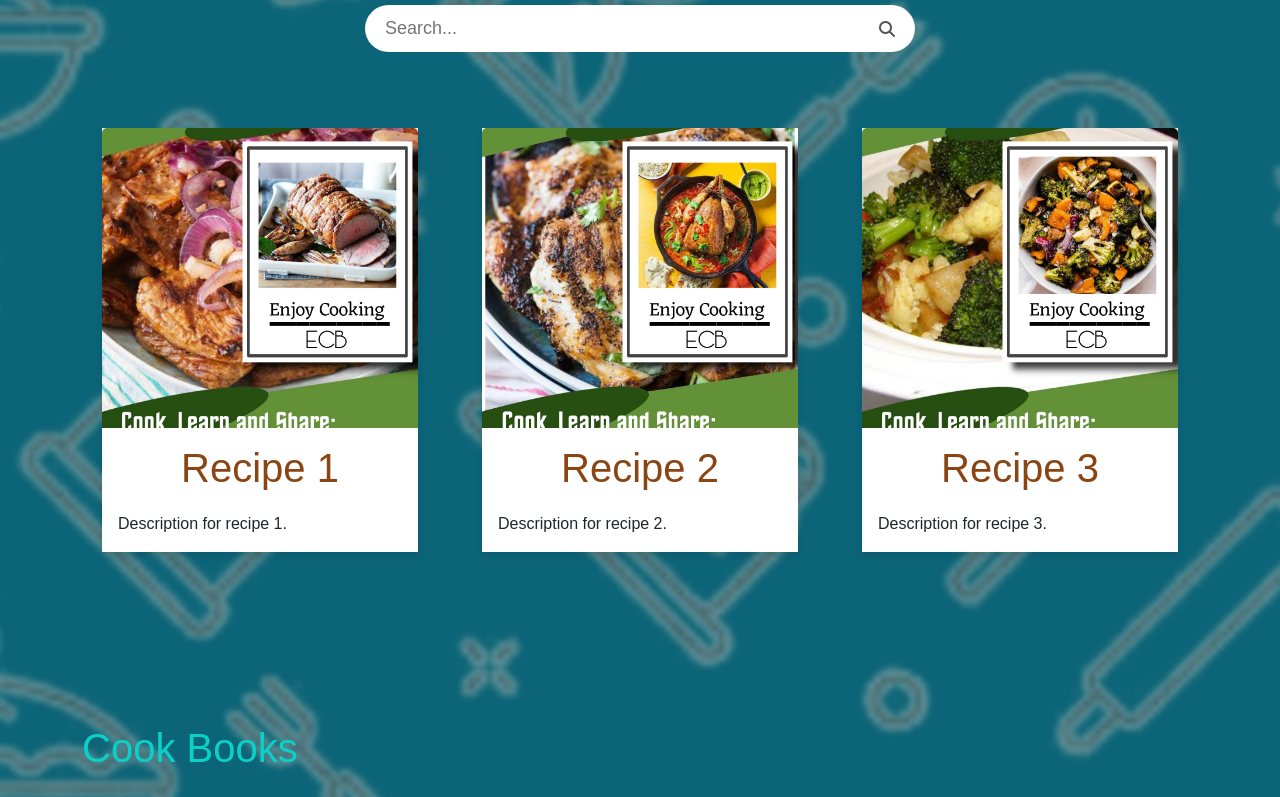
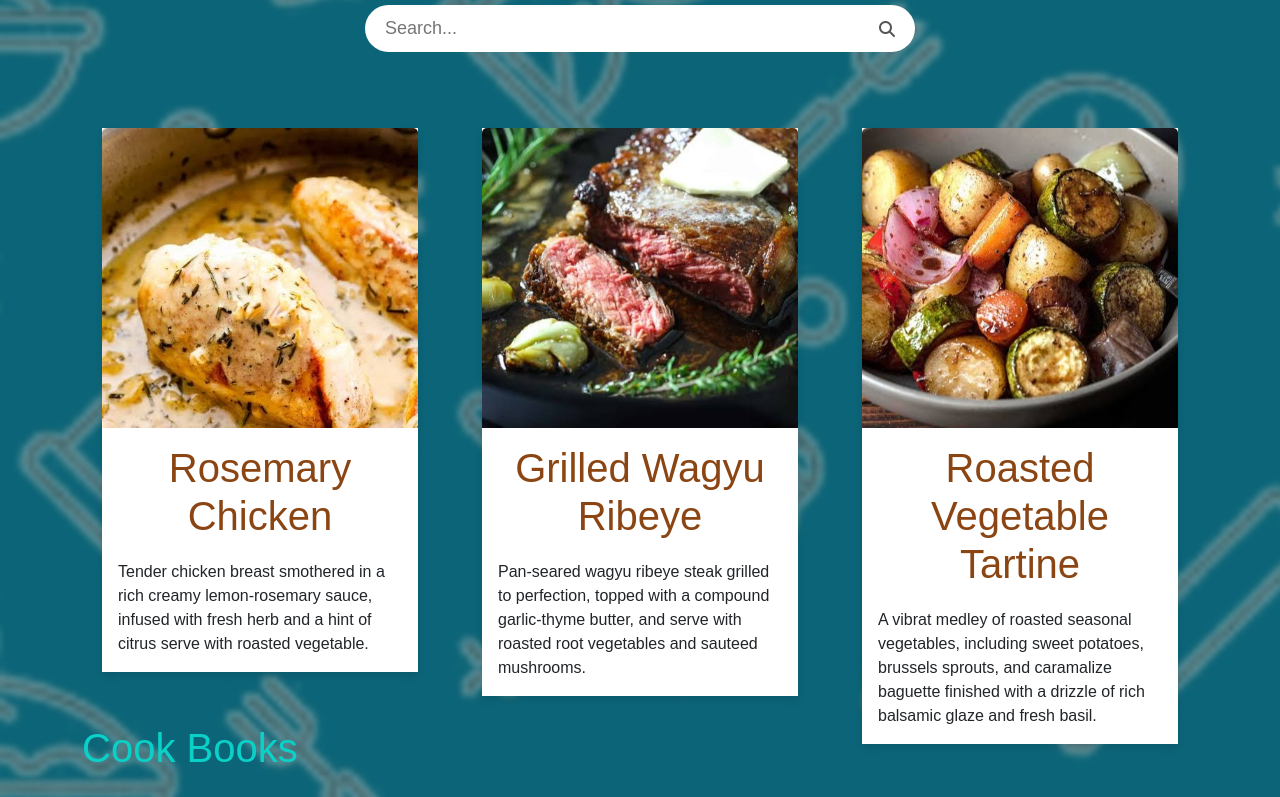
Before and after one commit to userMarcPaul/Main, a plain HTML site: page index.html in a window 1280 px wide. Shown: the part 1020-1817 px from the top of the page. Drawn offline with Linux system fonts and the light colour scheme; a web font is replaced by a local one.

Commit message:
Update index.html

```diff
--- a/index.html
+++ b/index.html
@@ -61,12 +61,12 @@
         <div class="card">
            <div class="card-inner">
             <div class="card-front">
-              <img src="assets/img/Chicken.jpg" class="card-img-top" alt="Recipe 1">
+              <img src="assets/img/chicken_R.jpg" class="card-img-top" alt="Recipe 1">
             </div>
             <div class="card-back">
               <div class="card-body">
-                <h5 class="card-title">Recipe 1</h5>
-                <p class="card-text">Description for recipe 1.</p>
+                <h5 class="card-title">Rosemary Chicken</h5>
+                <p class="card-text">Tender chicken breast smothered in a rich creamy lemon-rosemary sauce, infused with fresh herb and a hint of citrus serve with roasted vegetable.</p>
               </div>
             </div>
           </div>
@@ -76,12 +76,12 @@
         <div class="card">
           <div class="card-inner">
             <div class="card-front">
-              <img src="assets/img/Meat.jpg" class="card-img-top" alt="Recipe 2">
+              <img src="assets/img/maet_R.jpg" class="card-img-top" alt="Recipe 2">
             </div>
             <div class="card-back">
               <div class="card-body">
-                <h5 class="card-title">Recipe 2</h5>
-                <p class="card-text">Description for recipe 2.</p>
+                <h5 class="card-title">Grilled Wagyu Ribeye</h5>
+                <p class="card-text">Pan-seared wagyu ribeye steak grilled to perfection, topped with a compound garlic-thyme butter, and serve with roasted root vegetables and sauteed mushrooms.</p>
               </div>
             </div>
           </div>
@@ -91,12 +91,12 @@
         <div class="card">
           <div class="card-inner">
             <div class="card-front">
-              <img src="assets/img/Veggies.jpg" class="card-img-top" alt="Recipe 3">
+              <img src="assets/img/veggies_R.jpg" class="card-img-top" alt="Recipe 3">
             </div>
             <div class="card-back">
               <div class="card-body">
-                <h5 class="card-title">Recipe 3</h5>
-                <p class="card-text">Description for recipe 3.</p>
+                <h5 class="card-title">Roasted Vegetable Tartine</h5>
+                <p class="card-text">A vibrat medley of roasted seasonal vegetables, including sweet potatoes, brussels sprouts, and caramalize baguette finished with a drizzle of rich balsamic glaze and fresh basil.</p>
               </div>
             </div>
           </div>
```
